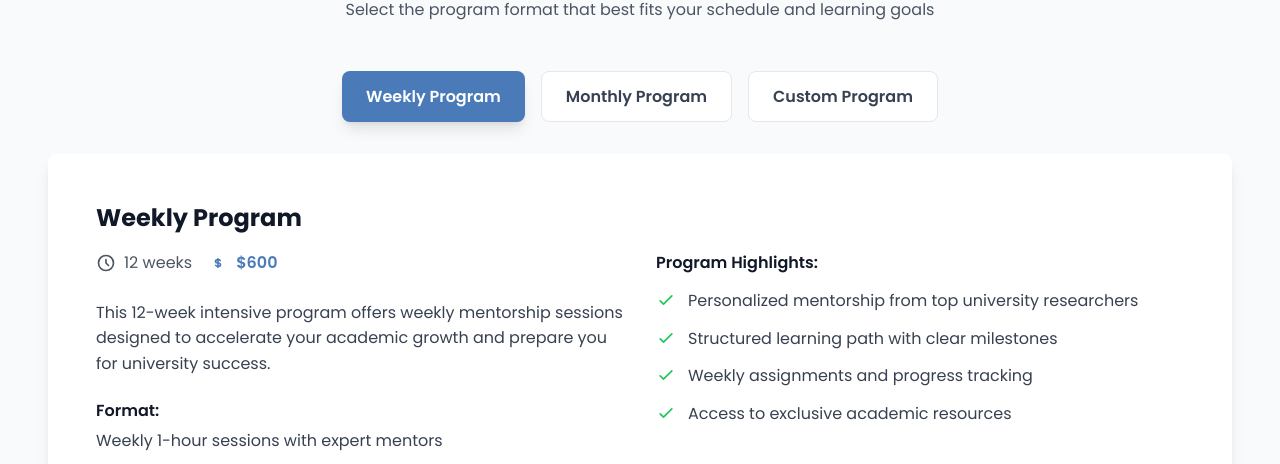
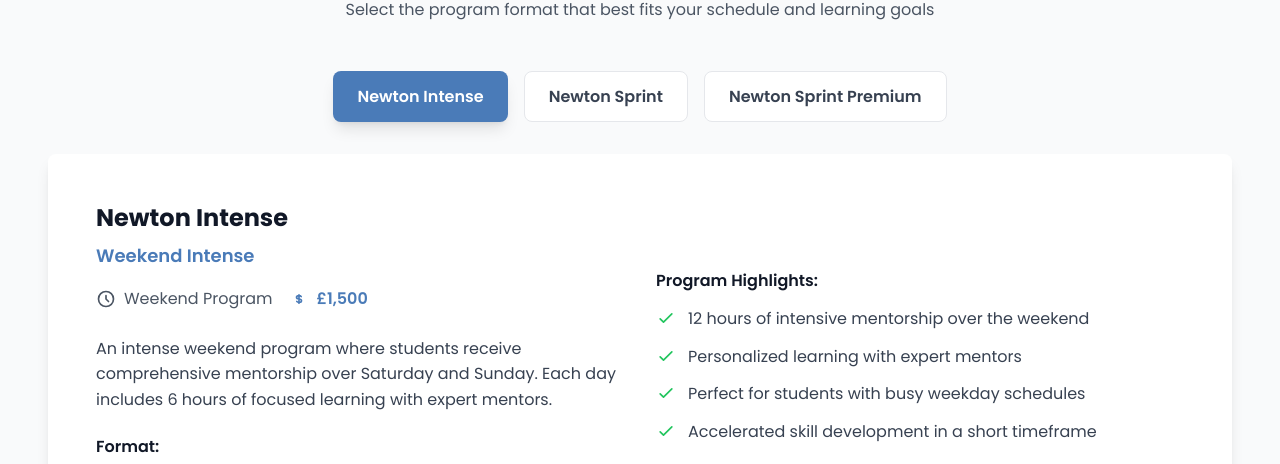
Before and after one commit to eddie-kay0462/Newton-Imperial-Education-, a React (Vite) app: page /intensive-programs in a window 1280 px wide. Shown: the part 488-952 px from the top of the page. Built offline with nearby package versions, Linux system fonts and the light colour scheme.

Commit message:
Updated content for intensive programs

```diff
--- a/src/components/IntensivePrograms.jsx
+++ b/src/components/IntensivePrograms.jsx
@@ -4,7 +4,7 @@ import Header from './Header.jsx';
 import Footer from './Footer.jsx';
 
 const IntensivePrograms = () => {
-  const [selectedProgram, setSelectedProgram] = useState('weekly');
+  const [selectedProgram, setSelectedProgram] = useState('intense');
 
   // Scroll to top when component mounts
   useEffect(() => {
@@ -12,43 +12,46 @@ const IntensivePrograms = () => {
   }, []);
 
   const programs = {
-    weekly: {
-      title: "Weekly Program",
-      duration: "12 weeks",
-      price: "$600",
-      overview: "This 12-week intensive program offers weekly mentorship sessions designed to accelerate your academic growth and prepare you for university success.",
-      format: "Weekly 1-hour sessions with expert mentors",
+    intense: {
+      title: "Newton Intense",
+      subtitle: "Weekend Intense",
+      duration: "Weekend Program",
+      price: "£1,500",
+      overview: "An intense weekend program where students receive comprehensive mentorship over Saturday and Sunday. Each day includes 6 hours of focused learning with expert mentors.",
+      format: "6 hours of intensive mentorship on Saturday and Sunday",
       highlights: [
-        "Personalized mentorship from top university researchers",
-        "Structured learning path with clear milestones",
-        "Weekly assignments and progress tracking",
-        "Access to exclusive academic resources"
+        "12 hours of intensive mentorship over the weekend",
+        "Personalized learning with expert mentors",
+        "Perfect for students with busy weekday schedules",
+        "Accelerated skill development in a short timeframe"
       ]
     },
-    monthly: {
-      title: "Monthly Program",
-      duration: "3 months",
-      price: "$1,200",
-      overview: "A comprehensive 3-month program with monthly deep-dive sessions, perfect for students who want intensive learning with more flexibility.",
-      format: "Monthly 2-hour intensive sessions plus continuous support",
+    sprint: {
+      title: "Newton Sprint",
+      subtitle: "2 Week Program",
+      duration: "2 weeks",
+      price: "£2,000",
+      overview: "A comprehensive 2-week group program where students meet for 2 hours every weekday. Students present their project on the final day and receive dedicated one-on-one mentorship sessions.",
+      format: "2 hours daily (weekdays) + 2 timed 30-minute mentor meetings",
       highlights: [
-        "Monthly intensive workshops with industry experts",
-        "Flexible scheduling to fit your academic calendar",
-        "Project-based learning with real-world applications",
-        "Peer collaboration and networking opportunities"
+        "20 hours of group learning over 2 weeks",
+        "Two dedicated 30-minute one-on-one mentor sessions",
+        "Collaborative learning with peer group",
+        "Final project presentation on the last day"
       ]
     },
-    custom: {
-      title: "Custom Program",
-      duration: "Flexible",
-      price: "Contact for pricing",
-      overview: "Tailored program designed specifically for your unique academic goals and timeline. Work with our team to create your perfect learning experience.",
-      format: "Customized schedule and format based on your needs",
+    premium: {
+      title: "Newton Sprint Premium",
+      subtitle: "2 Week Premium",
+      duration: "2 weeks",
+      price: "£3,000",
+      overview: "An exclusive individual program where students meet daily with a mentor for 2 weeks. This premium experience culminates in a final presentation, offering the most personalized learning experience.",
+      format: "Daily individual mentorship sessions for 2 weeks",
       highlights: [
+        "Daily one-on-one mentorship for 2 weeks",
         "Completely personalized curriculum",
-        "Flexible timing and duration",
-        "One-on-one mentorship options",
-        "Specialized focus areas available"
+        "Individual attention and tailored learning path",
+        "Final project presentation and assessment"
       ]
     }
   };
@@ -111,9 +114,12 @@ const IntensivePrograms = () => {
           <div className="bg-white rounded-lg shadow-lg p-8 md:p-12">
             <div className="grid md:grid-cols-2 gap-8 items-center">
               <div>
-                <h3 className="text-2xl font-bold text-gray-900 mb-4">
+                <h3 className="text-2xl font-bold text-gray-900 mb-2">
                   {currentProgram.title}
                 </h3>
+                <p className="text-lg text-primary-600 font-semibold mb-4">
+                  {currentProgram.subtitle}
+                </p>
                 <div className="flex items-center gap-4 mb-6">
                   <div className="flex items-center text-gray-600">
                     <svg className="w-5 h-5 mr-2" fill="none" stroke="currentColor" viewBox="0 0 24 24">
```
